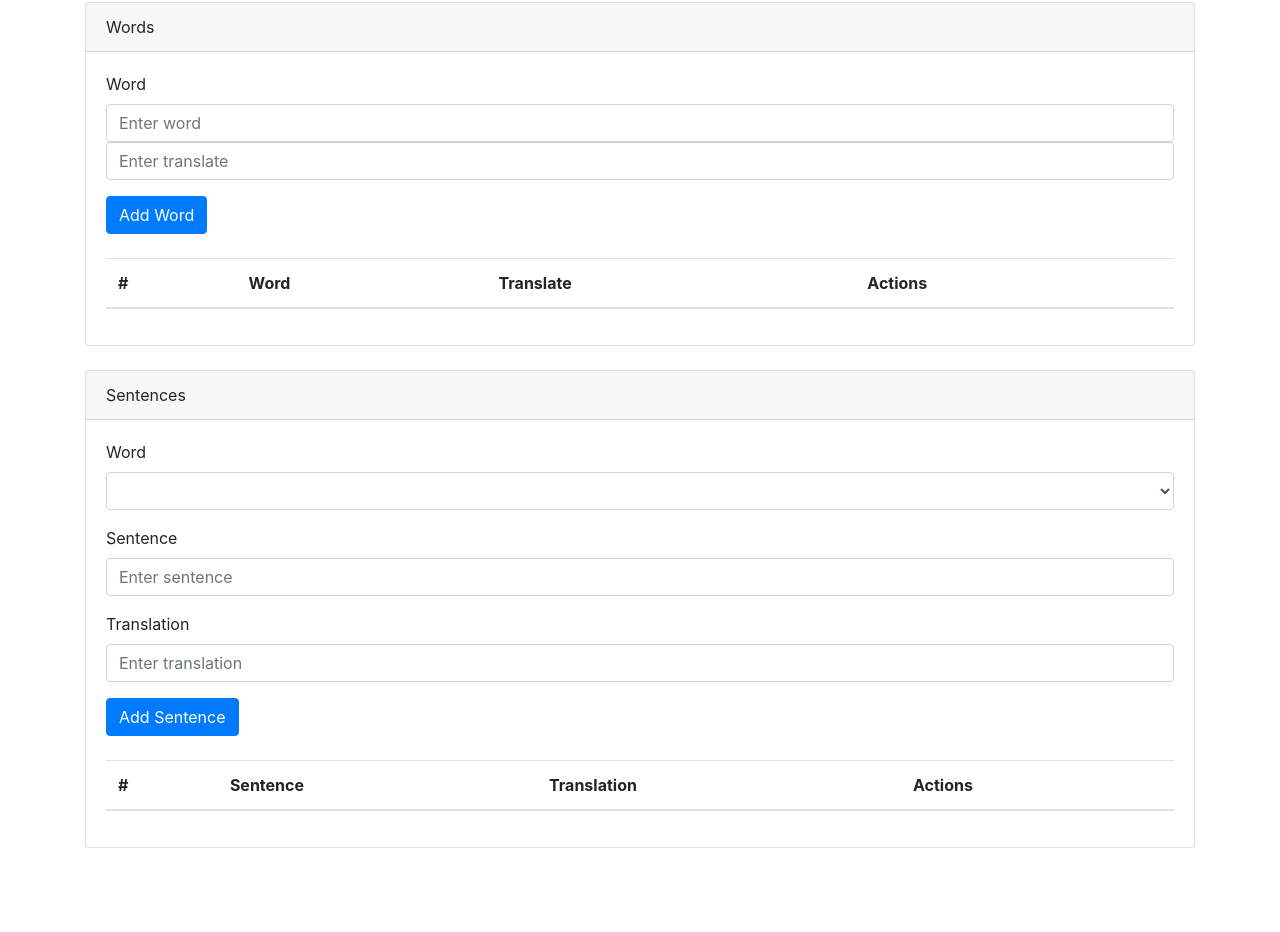
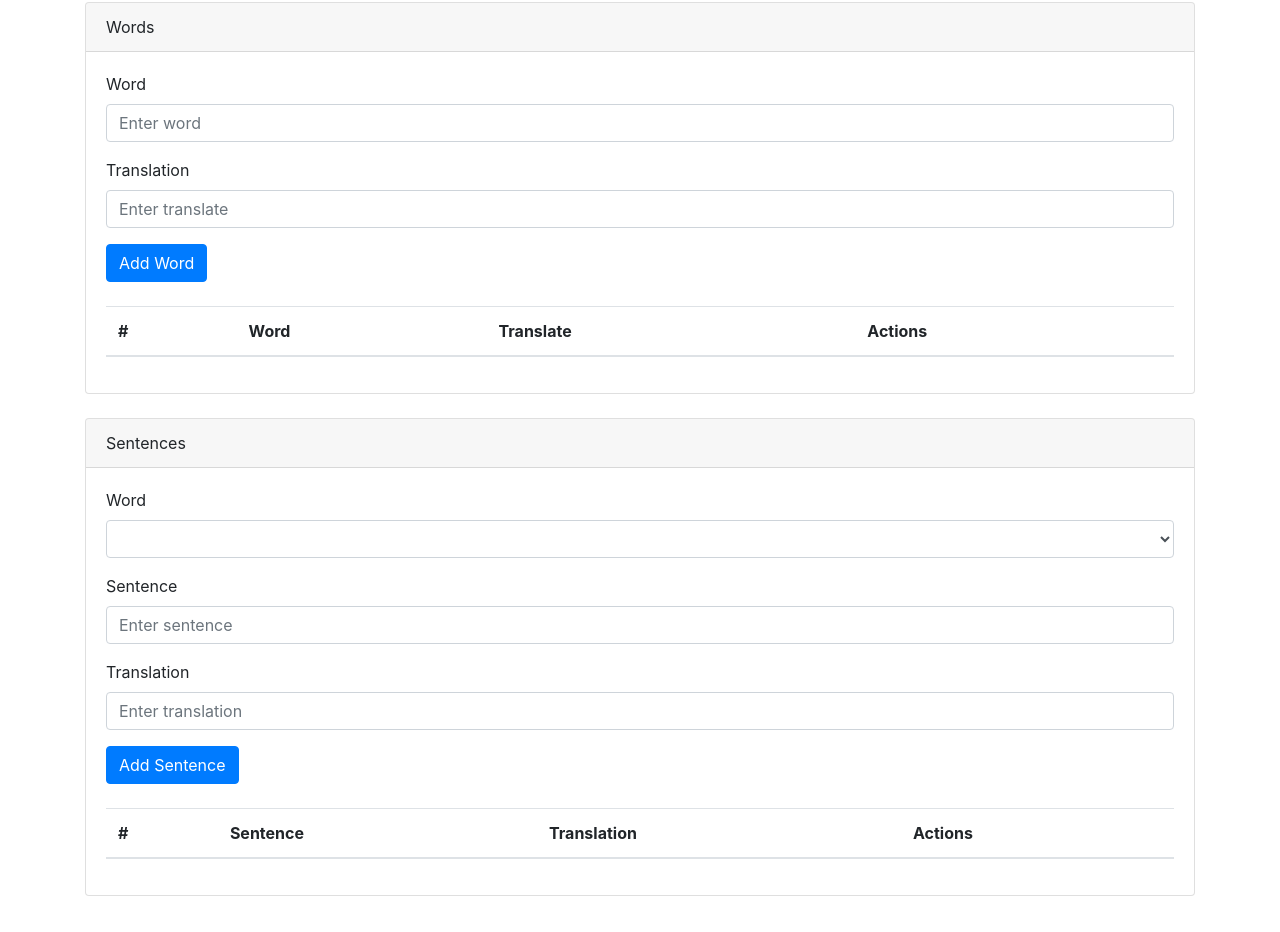
Before and after one commit to fedorax/sakura, a website: page public/index.html in a window 1280 px wide. Shown: the part 768-1700 px from the top of the page. Before the commit the page ends 1664 px from the top, so only its background shows below. Drawn offline with nearby package versions, Linux system fonts and the light colour scheme.

Commit message:
update : fixed.

```diff
--- a/public/index.html
+++ b/public/index.html
@@ -55,6 +55,9 @@
           <div class="form-group">
             <label for="word">Word</label>
             <input type="text" class="form-control" id="word" placeholder="Enter word">
+          </div>
+          <div class="form-group">
+            <label for="translate">Translation</label>
             <input type="text" class="form-control" id="translate" placeholder="Enter translate">
           </div>
           <button type="submit" class="btn btn-primary">Add Word</button>
--- a/server.js
+++ b/server.js
@@ -18,7 +18,7 @@ require('./middleware/routes')(app);
 app.listen(port);
 
 // Log the server status to the console
-console.log('Server running at http://localhost:/' + port);
+console.log('Server running at http://localhost:' + port);
 
 // Use the module.exports property to expose our Express application instance for external usage
 module.exports = app;
```
